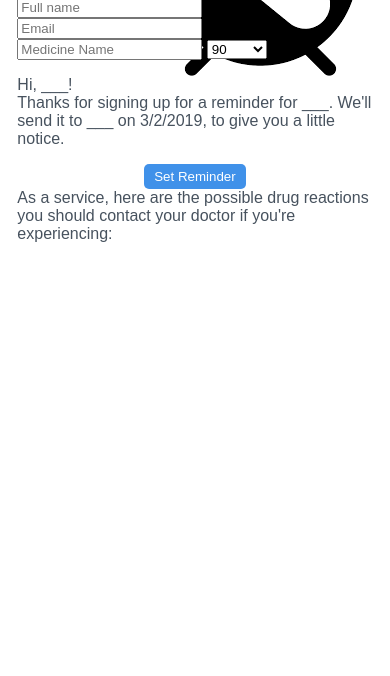
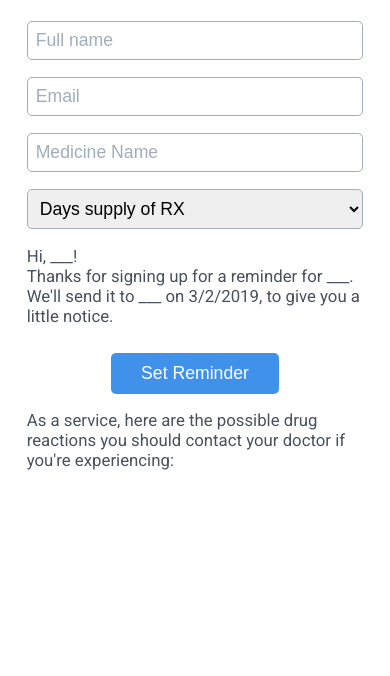
Before and after one commit to clarknielsen/medicine-form, a plain HTML site: page index.html in a window 390 px wide. Shown: the part 168-844 px from the top of the page. Drawn offline with Linux system fonts and the light colour scheme.

Commit message:
make it pretty

```diff
--- a/index.html
+++ b/index.html
@@ -4,8 +4,10 @@
   <meta charset="UTF-8">
   <meta name="viewport" content="width=device-width, initial-scale=1.0">
   <meta http-equiv="X-UA-Compatible" content="ie=edge">
+
   <title>Medicine Form</title>
 
+  <link href="https://fonts.googleapis.com/css?family=Roboto" rel="stylesheet">
   <link rel="stylesheet" href="styles.css">
 </head>
 <body>
@@ -15,37 +17,36 @@
       <h2>Sign-up for reminder e-mails!</h2>
     </header>
 
+    <img id="img" src="rx_reminder.png" alt="medicine reminder" />
+
     <form id="formy">
-      <input id="name" type="text" placeholder="Full name" />
-      <input id="email" type="text" placeholder="Email" />
-      <input id="medicine" type="text" placeholder="Medicine Name" />
+      <input class="field" id="name" type="text" placeholder="Full name" />
+      <input class="field" id="email" type="text" placeholder="Email" />
+      <input class="field" id="medicine" type="text" placeholder="Medicine Name" />
 
-      <select id="days">
-        <optgroup label="Days supply of RX">
+      <select class="field" id="days">
+          <option disabled selected>Days supply of RX</option>
           <option value="30">30</option>
           <option value="60">60</option>
-          <option value="90" selected>90</option>
+          <option value="90">90</option>
           <option value="100">100</option>
           <option value="120">120</option>
-        </optgroup>
       </select>
 
       <p>
         Hi, <span id="name_display">___</span>!
         <br/>
-        Thanks for signing up for a reminder for <span id="medicine_display">___</span>. We'll send it to <span id="email_display">___</span> on <span id="date"></span>, to give you a little notice.
+        Thanks for signing up for a reminder for <span id="medicine_display">___</span>. We'll send it to <span id="email_display">___</span> on <span id="date_display"></span>, to give you a little notice.
       </p>
 
       <button id="submit">Set Reminder</button>
-    </form>
 
-    <img id="img" src="rx_reminder.png" alt="medicine reminder" />
-
-    <section>
-      As a service, here are the possible drug reactions you should contact your doctor if you're experiencing:
+      <p>
+        As a service, here are the possible drug reactions you should contact your doctor if you're experiencing:
+      </p>
 
       <div id="reactions"></div>
-    </section>
+    </form>
   </div>
 
   <script src="logic.js"></script>
--- a/logic.js
+++ b/logic.js
@@ -1,42 +1,46 @@
-function getDate() {
+function getDate(days) {
   var d = new Date();
 
   // calculate future date based on user selection
-  d.setDate(d.getDate() + parseInt(document.getElementById("days").value
-) - 5);
+  d.setDate(d.getDate() + days - 5);
 
   // format and plug into html
   var format = `${d.getMonth()+1}/${d.getDate()}/${d.getFullYear()}`;
-  document.getElementById("date").textContent = format;
+  document.getElementById("date_display").textContent = format;
 }
 
 // display initial date on page load
-getDate();
+getDate(90);
 
 // change date display any time drop-down changes
-document.getElementById("days").onchange = getDate;
+document.getElementById("days").onchange = function() {
+  getDate(parseInt(this.value));
+};
 
 document.getElementById("name").onblur = function() {
   // display name after input has changed
-  document.getElementById("name_display").textContent = this.value;
+  document.getElementById("name_display").textContent = this.value || "___";
 };
 
 document.getElementById("email").onblur = function() {
   // display email after input has changed
-  document.getElementById("email_display").textContent = this.value;
+  document.getElementById("email_display").textContent = this.value || "___";
 };
 
 document.getElementById("medicine").onblur = function() {
   // display medicine after input has changed
-  document.getElementById("medicine_display").textContent = this.value;
+  document.getElementById("medicine_display").textContent = this.value || "___";
+
+  // clear list of results
+  document.getElementById("reactions").innerHTML = "";
+
+  // don't continue if input is blank
+  if (!this.value) return;
 
   // call api
   fetch(`https://api.fda.gov/drug/event.json?search=${this.value}&count=patient.reaction.reactionmeddrapt.exact`).then(function(response) {
     // verify if api call worked
-    if (response.status !== 200) {
-      document.getElementById("reactions").innerHTML = "";
-      return;
-    }
+    if (response.status !== 200) return;
 
     response.json().then(function(data) {
       // start list
@@ -61,4 +65,6 @@ document.getElementById("medicine").onblur = function() {
 document.getElementById("formy").onsubmit = function(event) {
   // stop page from reloading
   event.preventDefault();
+
+  // TO DO: validate form
 };
--- a/styles.css
+++ b/styles.css
@@ -4,18 +4,31 @@
 }
 
 body {
-  font-family: Arial;
+  font-family: Roboto, Arial;
   color: #47525E;
 }
 
 #wrapper {
-  width: 95%;
-  max-width: 800px;
+  width: 700px;
   margin: 0 auto;
 }
 
 #header {
   text-align: center;
+  margin-top: 5%;
+}
+
+#img {
+  position: absolute;
+  width: 200px;
+  top: 55px;
+  right: -65px;
+  z-index: -1;
+}
+
+#formy {
+  width: 75%;
+  margin-top: 10%;
 }
 
 #submit {
@@ -23,14 +36,55 @@ body {
   border: 0;
   border-radius: 5px;
   color: white;
-  padding: 5px 10px;
+  padding: 10px 30px;
   display: block;
-  margin: 0 auto;
+  margin: 8% auto 5% auto;
+  cursor: pointer;
+  outline: none;
+  transition: background-color .5s;
 }
 
-#img {
-  position: absolute;
-  top: 0;
-  right: 0;
-  z-index: -1;
+#submit:hover {
+  background-color: #1c65b2;
 }
+
+#reactions li {
+  line-height: 150%;
+}
+
+.field {
+  width: 200px;
+  padding: 8px;
+  border: 1px solid #A2ADBB;
+  border-radius: 5px;
+  outline: none;
+  margin: 0 10% 10% 0;
+}
+
+.field::placeholder {
+  color: #A2ADBB;
+}
+
+@media only screen and (max-width: 700px) {
+  body, #submit, .field {
+    font-size: 105%;
+  }
+
+  #wrapper, #formy {
+    width: 100%;
+  }
+
+  #formy {
+    padding: 0 5%;
+  }
+
+  #img {
+    display: none;
+  }
+
+  .field {
+    width: 100%;
+    display: block;
+    margin: 0 auto 5% auto;
+  }
+}
```
